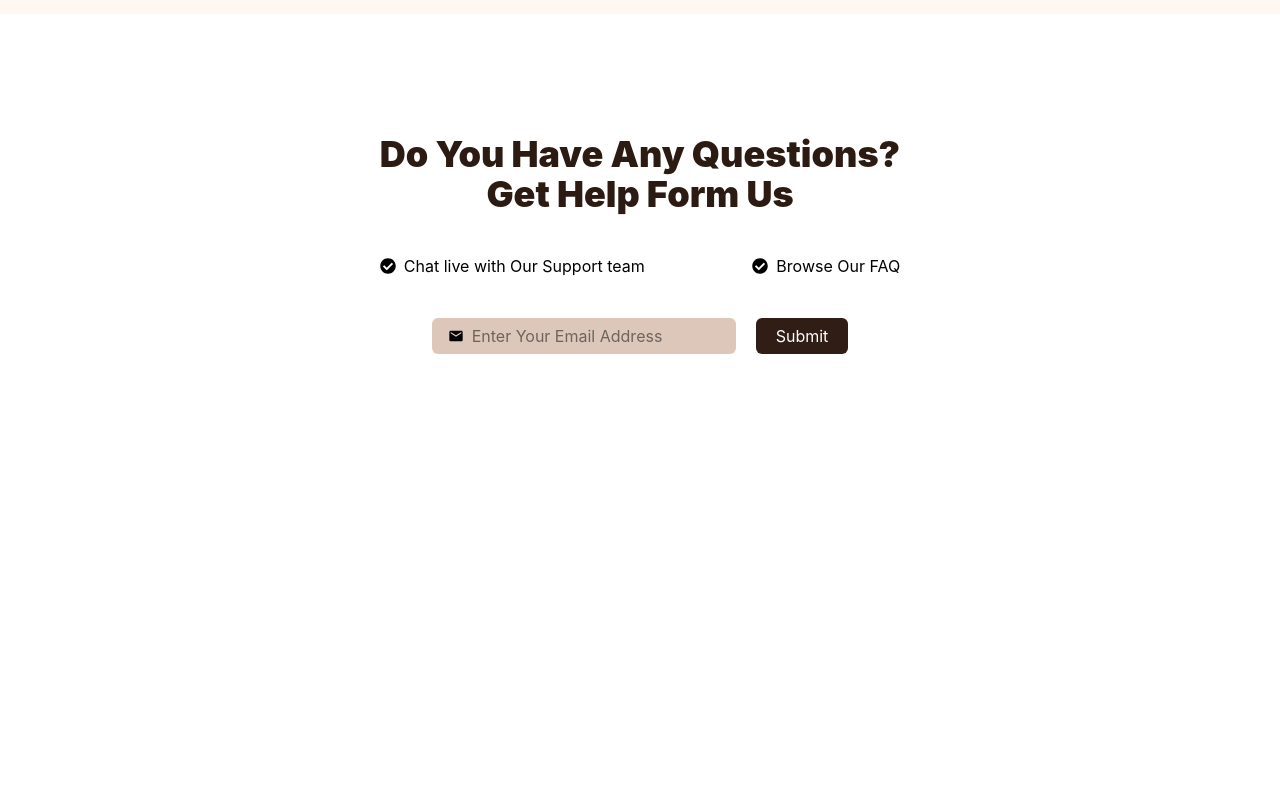
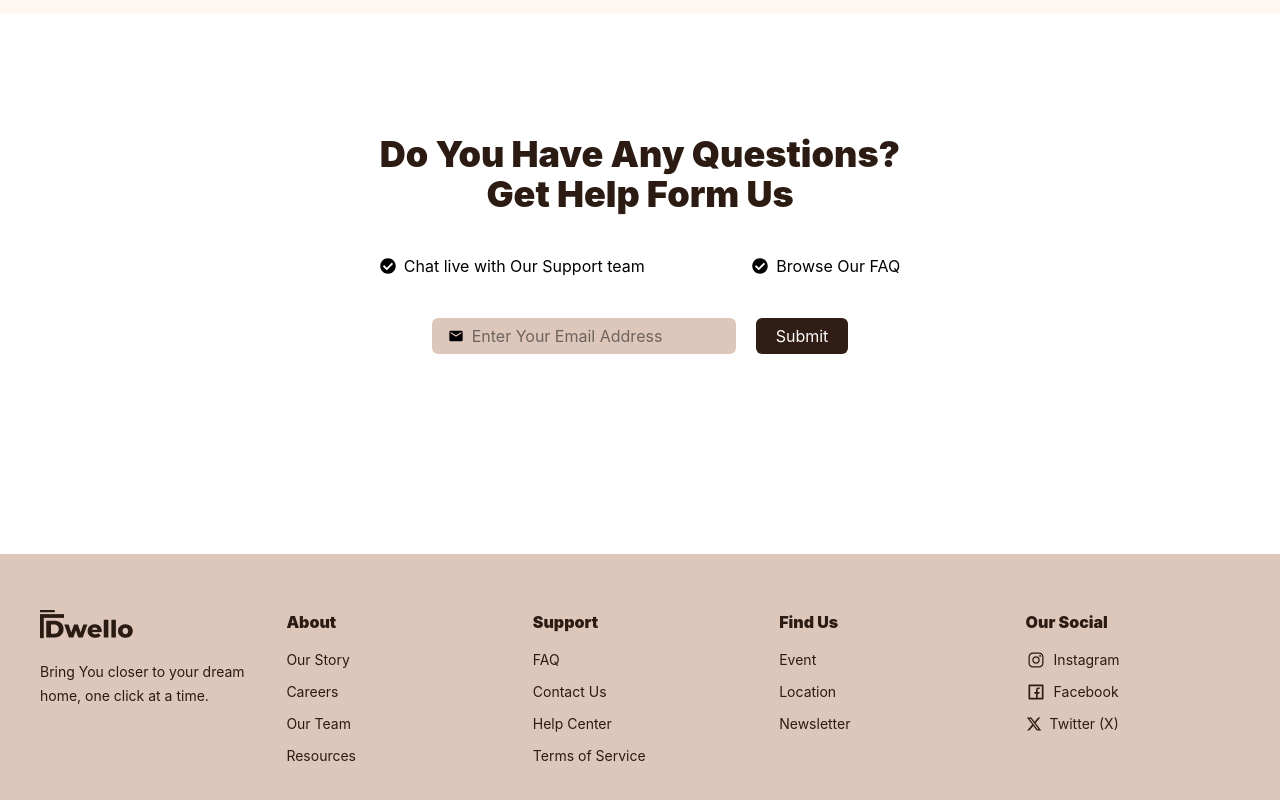
Before and after one commit to bilalmustofa/DeWello-real-estate-website, a React (Vite) app in the folder frontend/: page / in a window 1280 px wide. Shown: the part 2949-3749 px from the top of the page. Before the commit the page ends 3423 px from the top, so only its background shows below. Built offline with nearby package versions, Linux system fonts and the light colour scheme.

Commit message:
feat: implement Footer component

```diff
--- a/frontend/src/sections/footer/Footer.jsx
+++ b/frontend/src/sections/footer/Footer.jsx
@@ -1,10 +1,85 @@
+import logo from "../../assets/images/logo.png";
+import { IoLogoInstagram } from "react-icons/io";
+import { RiFacebookBoxLine } from "react-icons/ri";
+import { FaXTwitter } from "react-icons/fa6";
 
 function Footer() {
   return (
-    <>
+    <footer className="bg-[#DDC7BB]  text-[#2B1B12] mt-20">
+      <div className="w-full max-w-[1400px] mx-auto px-6 sm:px-8 lg:px-10 py-12 sm:py-14">
 
-    </>
-  )
+        {/* Footer Content */}
+        <div className="grid grid-cols-1 justify-items-center sm:justify-items-start sm:grid-cols-2 lg:grid-cols-5 gap-10 lg:gap-8">
+
+          {/* Logo */}
+          <div className="lg:col-span-1 text-center sm:text-left">
+            <img src={logo} alt="Dwello Logo" className="w-auto max-w-[140px] pb-4 mx-auto sm:mx-0" />
+
+            <p className="max-w-[220px] text-sm leading-6">
+              Bring You closer to your dream home, one click at a time.
+            </p>
+          </div>
+
+          {/* About */}
+          <div className="text-center sm:text-left">
+            <h3 className="font-black pb-4">About</h3>
+
+            <div className="space-y-3 text-sm">
+              <p><a href="#">Our Story</a></p>
+              <p><a href="#"> Careers </a></p>
+              <p><a href="#">Our Team</a></p>
+              <p><a href="#">Resources</a></p>
+            </div>
+          </div>
+
+          {/* Support */}
+          <div className="text-center sm:text-left">
+            <h3 className="font-black pb-4">Support</h3>
+
+            <div className="space-y-3 text-sm">
+              <p><a href="#">FAQ</a></p>
+              <p><a href="#">Contact Us</a></p>
+              <p><a href="#"> Help Center</a></p>
+              <p><a href="#">Terms of Service</a></p>
+            </div>
+          </div>
+
+          {/* Find Us */}
+          <div className="text-center sm:text-left">
+            <h3 className="font-black pb-4">Find Us</h3>
+
+            <div className="space-y-3 text-sm">
+              <p><a href="#">Event</a></p>
+              <p><a href="#">Location</a></p>
+              <p><a href="#">Newsletter</a></p>
+            </div>
+          </div>
+
+          {/* Social Media */}
+          <div className="text-center sm:text-left">
+            <h3 className="font-black pb-4">Our Social</h3>
+
+            <div className="space-y-3 text-sm">
+              <a href="#" className="flex items-center gap-2">
+                <IoLogoInstagram size={20} />
+                <span>Instagram</span>
+              </a>
+              <a
+                href="#" className="flex items-center gap-2">
+                <RiFacebookBoxLine size={20} />
+                <span>Facebook</span>
+              </a>
+              <a href="#" className="flex items-center gap-2" >
+                <FaXTwitter size={16} />
+                <span>Twitter (X)</span>
+              </a>
+            </div>
+          </div>
+
+        </div>
+      </div>
+    </footer>
+  );
 }
 
-export default Footer
+export default Footer;
```
